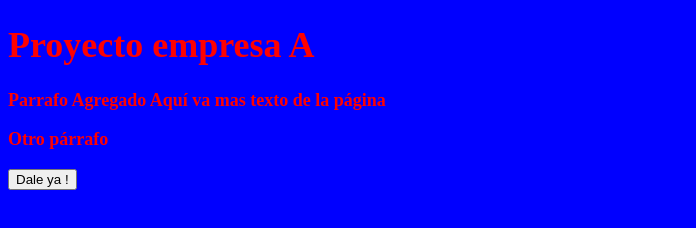
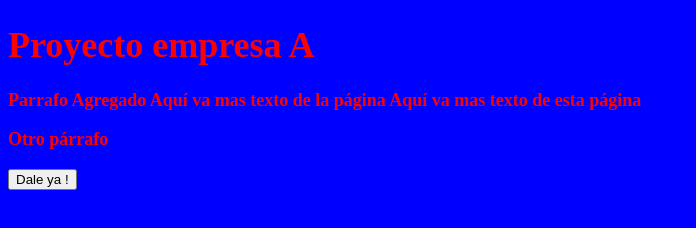
Before and after one commit to Rodri205/CursoGit, a plain HTML site: page index.html in a window 1280 px wide. Shown: the whole page, without its empty margins (0-696 px from the left). Drawn offline with Linux system fonts and the light colour scheme.

Commit message:
Update index.html

```diff
--- a/index.html
+++ b/index.html
@@ -13,6 +13,8 @@
 	<p1>Parrafo Agregado</p1>
 	<p2>Aquí va mas texto de la página</p2>
 
+	<p3>Aquí va mas texto de esta página</p3>
+
 
 
 
```
